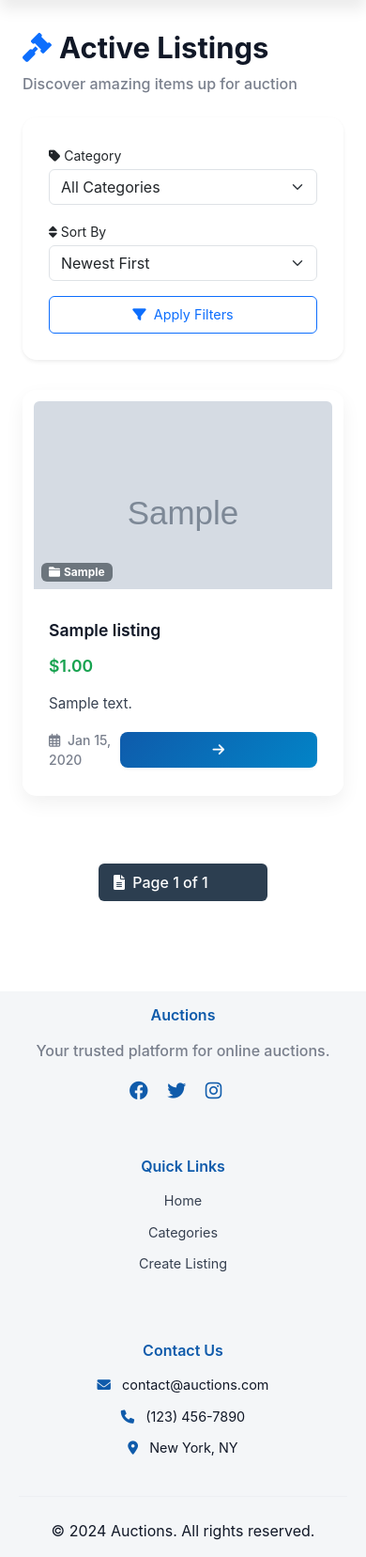
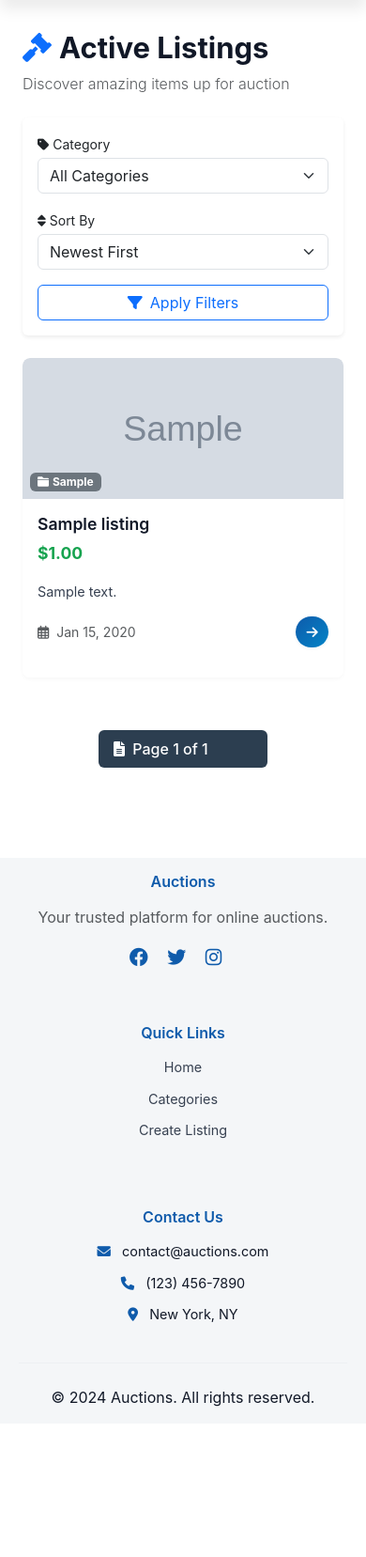
Before and after one commit to sandovaldavid/project-02-auctions, a Django app: page / in a window 390 px wide. Shown: the part 66-1723 px from the top of the page at 94% size. After the commit the page ends 1563 px from the top, so only its background shows below. Run offline with Django 3.2, Linux system fonts and the light colour scheme; tables that the repository leaves empty hold one stand-in row (values such as "Sample post"); grey boxes marked "Sample" are stand-in pictures.

Commit message:
💄 Revamp auction card styles with enhanced hover effects, improved responsiveness, and dark mode support

```diff
--- a/auctions/static/css/components/card.css
+++ b/auctions/static/css/components/card.css
@@ -1,243 +1,120 @@
-.text-muted,
-small.text-muted,
-.card-meta .text-muted {
-	color: var(--text-muted) !important;
-	font-weight: 500;
-	opacity: 0.9;
+/* Enhanced Card Styles */
+.auction-card {
+    transition: all 0.3s ease;
+    background-color: var(--card-bg);
+    box-shadow: var(--shadow-sm);
+    border-radius: 0.75rem;
+    overflow: hidden;
 }
 
-.card {
-	background: var(--card-bg);
-	box-shadow: 0 8px 20px var(--card-shadow);
-	width: 100%;
-	margin-bottom: 1rem;
-	border: none;
-	border-radius: 15px;
-	backdrop-filter: blur(10px);
-	-webkit-backdrop-filter: blur(10px);
-	overflow: hidden;
-	padding: 1.5rem;
-	transition: all 0.3s ease;
+.auction-card:hover {
+    transform: translateY(-5px);
+    box-shadow: var(--hover-shadow);
 }
 
-.card:hover {
-	transform: translateY(-5px);
-	box-shadow: 0 12px 24px var(--card-shadow);
+.auction-card .image-container {
+    border-radius: 0.75rem 0 0 0.75rem;
+    background-color: var(--bg-secondary);
 }
 
-.image-container {
-	max-width: 100%;
-	object-fit: cover;
-	transition: transform 0.3s ease;
-	max-height: 200px;
-	background-color: var(--card-bg);
-	border-radius: 0.375rem 0 0 0.375rem;
-	overflow: hidden;
-	position: relative;
-	-webkit-border-radius: 0.375rem 0 0 0.375rem;
-	-moz-border-radius: 0.375rem 0 0 0.375rem;
-	-ms-border-radius: 0.375rem 0 0 0.375rem;
-	-o-border-radius: 0.375rem 0 0 0.375rem;
-	-webkit-transition: transform 0.3s ease;
-	-moz-transition: transform 0.3s ease;
-	-ms-transition: transform 0.3s ease;
-	-o-transition: transform 0.3s ease;
+.auction-card .card-title {
+    color: var(--text-primary);
+    font-weight: 600;
 }
 
-.card-title {
-	color: var(--text-primary);
-	text-shadow: 0 1px 1px var(--card-shadow);
-	font-size: 1.1rem;
-	font-weight: 600;
-	line-height: 1.4;
-	margin-bottom: 1rem;
-}
-
-.description-text {
+.auction-card .description-text {
     color: var(--text-secondary);
-	font-weight: 400;
-	font-size: 0.9rem;
     display: -webkit-box;
     -webkit-line-clamp: 3;
     -webkit-box-orient: vertical;
     overflow: hidden;
     line-height: 1.5;
-	margin-bottom: 1rem;
+}
+
+.auction-card .bids-count {
+    color: var(--bid-color);
+    font-size: 0.9rem;
+    font-weight: 600;
+}
+
+.auction-card .category-tag .badge {
+    background-color: var(--bg-accent);
+    color: var(--text-light);
+}
+
+.card-badges .badge-ending-soon {
+    animation: pulse 2s infinite;
+}
+
+/* Button in card footer */
+.auction-card .btn-primary {
+    padding: 0.5rem 1rem;
+    border-radius: 20px;
+    font-weight: 500;
+}
+
+/* Dark mode adjustments */
+[data-theme="dark"] .auction-card {
+    background-color: var(--card-bg);
+}
+
+[data-theme="dark"] .auction-card .no-image-placeholder {
+    background-color: rgba(30, 41, 59, 0.6);
+}
+
+[data-theme="dark"] .auction-card .btn-close {
+    background-color: rgba(30, 41, 59, 0.8);
+    color: var(--text-light);
 }
 
 .price-tag {
+	font-weight: 700;
 	color: var(--price-color);
-	font-weight: 600;
-	text-shadow: 0 1px 1px var(--card-shadow);
-	font-size: 1.1rem;
 	display: flex;
 	align-items: center;
 	gap: 0.5rem;
-	margin-bottom: 1rem;
 }
 
-.card-meta {
-	color: var(--text-secondary);
-	font-weight: 500;
+/* Mobile Responsive Adjustments */
+@media (max-width: 767px) {
+    .auction-card .image-container {
+        border-radius: 0.75rem 0.75rem 0 0;
+        max-height: 180px;
     }
 
-/* Card Content */
-.card-body {
-	padding: 1.5rem;
+    .auction-card .card-body {
+        padding: 1.25rem;
     }
 
-/* Card Footer */
-.card-footer {
-	background: none;
-	border-top: 1px solid var(--card-top);
-	padding: 1rem 1.5rem;
+    .auction-card .description-text {
+        -webkit-line-clamp: 2;
+        font-size: 0.9rem;
     }
 
-/* Animation */
-@keyframes fadeIn {
-	from {
-		opacity: 0;
-		transform: translateY(20px);
-	}
-
-	to {
-		opacity: 1;
-		transform: translateY(0);
+    .auction-card .price-tag {
+        font-size: 1.1rem;
     }
 }
 
-.card {
-	animation: fadeIn 0.5s ease-out;
+@media (max-width: 576px) {
+    .auction-card {
+        border-radius: 0.5rem;
     }
 
-/* Desktop Styles (≥992px) */
-@media (min-width: 992px) {
-	.card {
-		padding: 1.5rem;
-	}
-
-	.image-container {
-		max-height: 250px;
-		border-radius: 0.375rem 0 0 0.375rem;
-	}
-
-	.card-title {
-		font-size: 1.25rem;
-	}
-}
-
-/* Tablet Styles (≥768px and <992px) */
-@media (min-width: 768px) and (max-width: 991.98px) {
-	.card {
-		padding: 1.25rem;
-	}
-
-	.row {
-		display: flex;
-		align-items: center;
-	}
-
-	.image-container {
-		max-height: 220px;
-		border-radius: 0.375rem 0 0 0.375rem;
-	}
-
-	.card-title {
-		font-size: 1.1rem;
-	}
-
-	.description-text {
-		font-size: 0.9rem;
-		-webkit-line-clamp: 2;
-	}
-	.col {
-		width: 100%;
-	}
-}
-
-/* Mobile Styles (<768px) */
-@media (max-width: 767.98px) {
-	.card {
+    .auction-card .card-body {
         padding: 1rem;
     }
 
-	.row {
-		display: flex;
-		flex-direction: column;
+    .auction-card .image-container {
+        max-height: 150px;
+        border-radius: 0.5rem 0.5rem 0 0;
     }
 
-	.col-md-4,
-	.col-md-8 {
-		width: 100%;
+    .card-badges {
+        font-size: 0.75rem;
     }
 
-	.image-container {
-		max-height: 200px;
-		border-radius: 0.375rem 0.375rem 0 0;
-		margin-bottom: 1rem;
-	}
-
-	.card-body {
-		padding: 1rem 0.5rem;
-	}
-
-	.card-title {
-		font-size: 1rem;
-	}
-
-	.description-text {
-		font-size: 0.85rem;
-		-webkit-line-clamp: 3;
-	}
-
-	.price-tag {
-		font-size: 0.95rem;
-		margin: 0.75rem 0;
-	}
-
-	.card-meta {
-		font-size: 0.8rem;
-	}
-
-	.btn {
-		width: 100%;
-		padding: 0.5rem;
-		font-size: 0.9rem;
+    .auction-card .btn-primary {
+        padding: 0.35rem 0.7rem;
     }
 }
-
-/* Small Mobile Styles (<576px) */
-@media (max-width: 575.98px) {
-	.card {
-		margin: 0.5rem 0;
-		padding: 0.75rem;
-	}
-
-	.image-container {
-		max-height: 180px;
-	}
-
-	.card-body {
-		padding: 0.75rem 0.25rem;
-	}
-
-	.card-title {
-		font-size: 0.95rem;
-	}
-
-	.description-text {
-		font-size: 0.8rem;
-		-webkit-line-clamp: 2;
-	}
-
-	.card-footer {
-		padding: 0.5rem 0;
-	}
-}
-
-/* Soporte para modo oscuro */
-@media (prefers-color-scheme: dark) {
-	.card {
-		background: var(--card-bg);
-	}
-}
```
Lines whose indentation alone changed are shown as unchanged.
